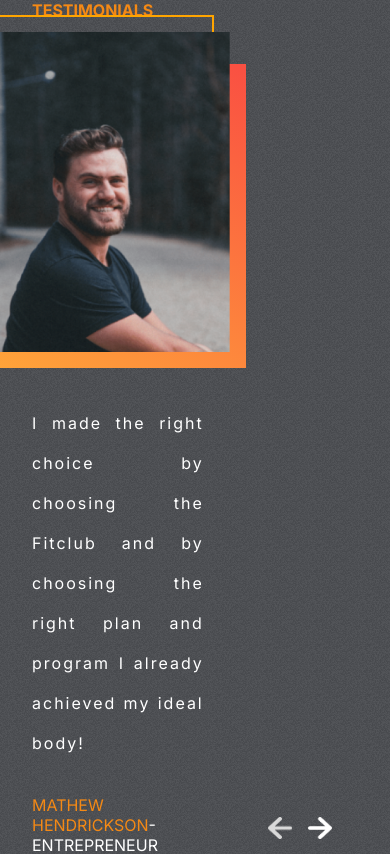
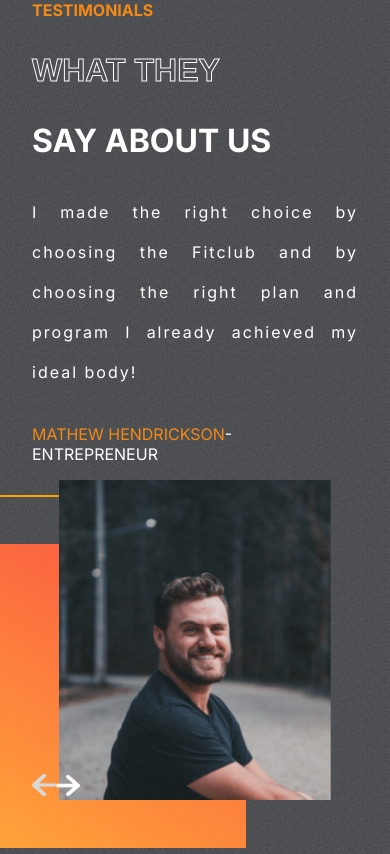
Before and after one commit to ThomasSzentirmay/FT-demo-st, a React (Create React App) app: page / in a window 390 px wide. Shown: the part 5040-5894 px from the top of the page. Built offline with nearby package versions, Linux system fonts and the light colour scheme; the HTML template or start-up script is replaced by a standard one.

Commit message:
finished testimonials responsive design

```diff
--- a/src/components/Testimonials/Testimonials.css
+++ b/src/components/Testimonials/Testimonials.css
@@ -76,3 +76,44 @@
     width: 1.5rem;
     cursor: pointer;
 }
+
+
+/* RESPONSIVE DESIGN */
+
+
+@media screen and (max-width: 768px) {
+    .Testimonials {
+        flex-direction: column;
+    }
+
+    .left-t>:nth-child(2),
+    .left-t>:nth-child(3) {
+        font-size: xx-large;
+    }
+
+    .right-t {
+        display: flex;
+        flex-direction: column;
+        align-items: center;
+        justify-content: center;
+        gap: 2rem;
+    }
+
+    .tight-t>div {
+        position: relative;
+        display: none;
+    }
+
+    .right-t>img {
+        top: 0;
+        right: 0;
+        position: relative;
+        align-self: center;
+    }
+
+    .right-t>:last-child {
+        display: block;
+        bottom: 0;
+        left: 0;
+    }
+}
```
